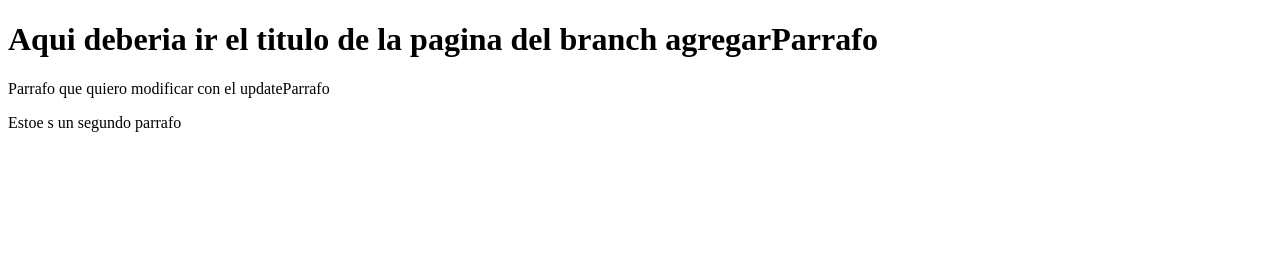
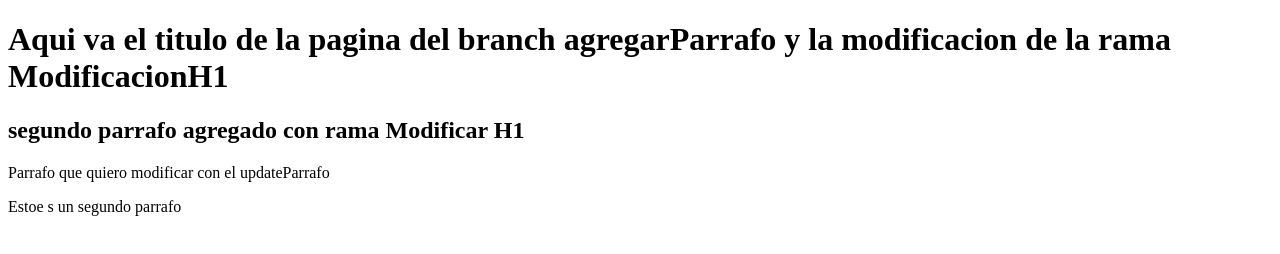
Before and after one commit to gjrangel2/Proyecto-Web-empresa-C, a plain HTML site: page index.html in a window 1280 px wide. Drawn offline with Linux system fonts and the light colour scheme.

Commit message:
commit del branch ModificarH1

```diff
--- a/index.html
+++ b/index.html
@@ -7,7 +7,8 @@
 </head>
 <link href="miEstilo.css">
 <body>
-    <h1>Aqui deberia ir el titulo de la pagina del branch agregarParrafo</h1>
+    <h1>Aqui va el titulo de la pagina del branch agregarParrafo y la modificacion de la rama ModificacionH1</h1>
+        <h2>segundo parrafo agregado con rama Modificar H1        </h2>
     <p>Parrafo que quiero modificar con el updateParrafo</p>
     <p>Estoe s un segundo parrafo</p>
 </body>
```
